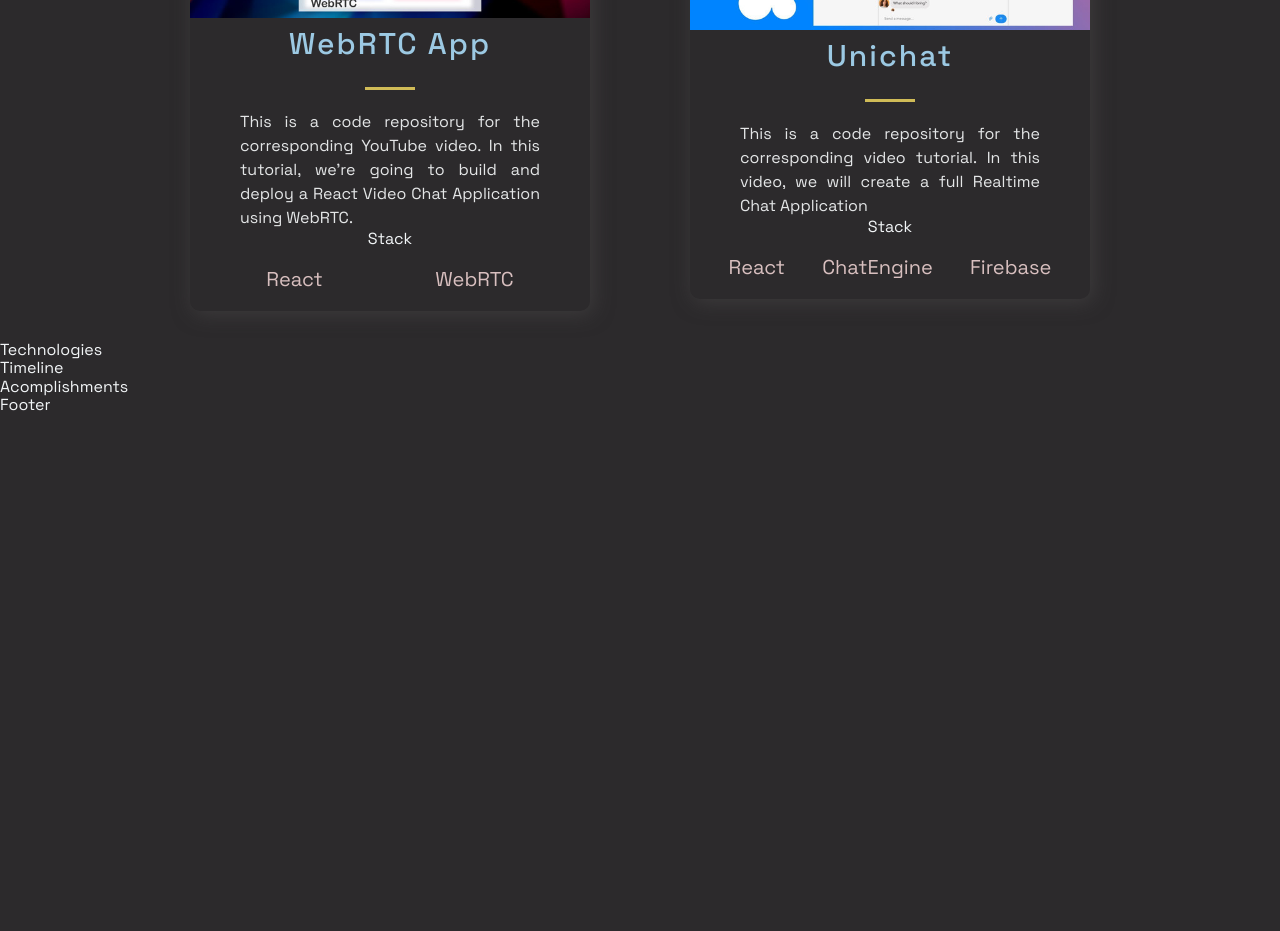
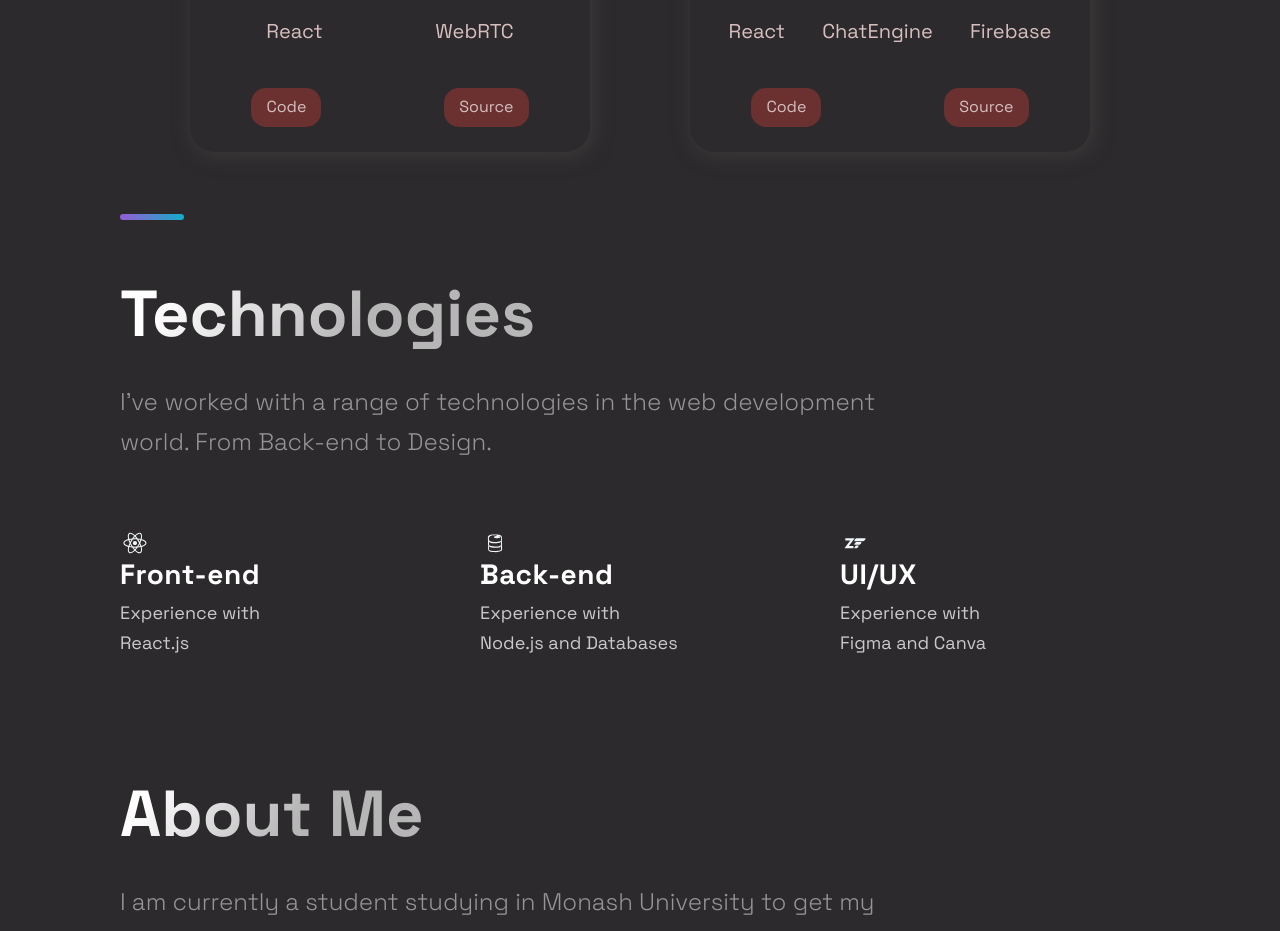
Before and after one commit to Daniel-Dewanto/react-portfolio, a Next.js app: page / in a window 1280 px wide. Shown: the part 1860-2791 px from the top of the page. Before the commit the page ends 2275 px from the top, so only its background shows below. Built offline with nearby package versions, Linux system fonts and the light colour scheme.

Commit message:
finished Technologies and Timeline Sectino

```diff
--- a/src/components/Projects/Projects.js
+++ b/src/components/Projects/Projects.js
@@ -3,6 +3,7 @@
 import { BlogCard, CardInfo, ExternalLinks, GridContainer, HeaderThree, Hr, Tag, TagList, TitleContent, UtilityList, Img } from './ProjectsStyles';
 import { Section, SectionDivider, SectionTitle } from '../../styles/GlobalComponents';
 import { projects } from '../../constants/constants';
+import { projectDescriptions } from '../../constants/constant_descriptions';
 
 
 
@@ -31,6 +32,10 @@
               ))}
             </TagList>
           </div>
+          <UtilityList>
+            <ExternalLinks href={visit}>Code</ExternalLinks>
+            <ExternalLinks href={source}>Source</ExternalLinks>
+          </UtilityList>
         </BlogCard>
       ))}
     </GridContainer>
--- a/src/components/Projects/ProjectsStyles.js
+++ b/src/components/Projects/ProjectsStyles.js
@@ -27,6 +27,7 @@
   box-shadow: 3px 3px 20px rgba(80, 78, 78, 0.5);
   text-align: center;
   width: 400px;
+  border-radius: 25px;
   @media ${(props) => props.theme.breakpoints.sm} {
     width: 100%;
   }
--- a/src/components/Technologies/Technologies.js
+++ b/src/components/Technologies/Technologies.js
@@ -4,9 +4,48 @@
 import { List, ListContainer, ListItem, ListParagraph, ListTitle } from './TechnologiesStyles';
 
 const Technologies = () =>  (
-  <div>
-    Technologies
-  </div>
+  <Section id = "tech">
+    <SectionDivider/>
+    <SectionTitle main>
+      Technologies
+    </SectionTitle>
+    <SectionText>
+      I've worked with a range of technologies in the web development world.
+      From Back-end to Design.
+    </SectionText>
+    <List>
+      <ListItem>
+        <DiReact size="3rem"/>
+        <ListContainer>
+          <ListTitle>Front-end</ListTitle>
+          <ListParagraph>
+            Experience with <br/>
+            React.js
+          </ListParagraph>
+        </ListContainer>
+      </ListItem>
+      <ListItem>
+        <DiFirebase size="3rem"/>
+        <ListContainer>
+          <ListTitle>Back-end</ListTitle>
+          <ListParagraph>
+            Experience with <br/>
+            Node.js and Databases
+          </ListParagraph>
+        </ListContainer>
+      </ListItem>
+      <ListItem>
+        <DiZend size="3rem"/>
+        <ListContainer>
+          <ListTitle>UI/UX</ListTitle>
+          <ListParagraph>
+            Experience with <br/>
+            Figma and Canva
+          </ListParagraph>
+        </ListContainer>
+      </ListItem>
+    </List>
+  </Section>
 );
 
 export default Technologies;
--- a/src/components/TimeLine/TimeLine.js
+++ b/src/components/TimeLine/TimeLine.js
@@ -7,45 +7,113 @@
 const TOTAL_CAROUSEL_COUNT = TimeLineData.length;
 
 const Timeline = () => {
-  // const [activeItem, setActiveItem] = useState(0);
-  // const carouselRef = useRef();
+  const [activeItem, setActiveItem] = useState(0);
+  const carouselRef = useRef();
 
-  // const scroll = (node, left) => {
-  //   return node.scrollTo({ left, behavior: 'smooth' });
-  // }
+  const scroll = (node, left) => {
+    return node.scrollTo({ left, behavior: 'smooth' });
+  }
 
-  // const handleClick = (e, i) => {
-  //   e.preventDefault();
+  const handleClick = (e, i) => {
+    e.preventDefault();
 
-  //   if (carouselRef.current) {
-  //     const scrollLeft = Math.floor(carouselRef.current.scrollWidth * 0.7 * (i / TimeLineData.length));
+    if (carouselRef.current) {
+      const scrollLeft = Math.floor(carouselRef.current.scrollWidth * 0.7 * (i / TimeLineData.length));
 
-  //     scroll(carouselRef.current, scrollLeft);
-  //   }
-  // }
+      scroll(carouselRef.current, scrollLeft);
+    }
+  }
 
-  // const handleScroll = () => {
-  //   if (carouselRef.current) {
-  //     const index = Math.round((carouselRef.current.scrollLeft / (carouselRef.current.scrollWidth * 0.7)) * TimeLineData.length);
+  const handleScroll = () => {
+    if (carouselRef.current) {
+      const index = Math.round((carouselRef.current.scrollLeft / (carouselRef.current.scrollWidth * 0.7)) * TimeLineData.length);
 
-  //     setActiveItem(index);
-  //   }
-  // }
+      setActiveItem(index);
+    }
+  }
 
   // // snap back to beginning of scroll when window is resized
   // // avoids a bug where content is covered up if coming from smaller screen
-  // useEffect(() => {
-  //   const handleResize = () => {
-  //     scroll(carouselRef.current, 0);
-  //   }
+  useEffect(() => {
+    const handleResize = () => {
+      scroll(carouselRef.current, 0);
+    }
 
-  //   window.addEventListener('resize', handleResize);
-  // }, []);
+    window.addEventListener('resize', handleResize);
+  }, []);
 
   return (
-    <div>
-      Timeline
-    </div>
+    <Section id="about">
+      <SectionTitle main>About Me</SectionTitle>
+      <SectionText>
+        I am currently a student studying in Monash University to get my Bachelor's Degree in Information Technology. I am very passionate in programming and web development in particular. This portfolio is aimed to highlight my progress.
+      </SectionText>
+      <CarouselContainer ref={carouselRef} onScroll={handleScroll}>
+        <>
+          {TimeLineData.map((item,index)=>(
+            <CarouselMobileScrollNode key = {index} final = {index === TOTAL_CAROUSEL_COUNT - 1}>
+              <CarouselItem
+                index={index}
+                id = {`carousel__item-${index}`}
+                active={activeItem}
+                onClick= {(e)=>handleClick(e,index)}
+              >
+                <CarouselItemTitle>
+                  {item.year}
+                  <CarouselItemImg
+                    width="208"
+                    height="6"
+                    viewBox="0 0 208 6"
+                    fill="none"
+                    xmlns="http://www.w3.org/2000/svg">
+                    <path
+                      fill-rule="evenodd"
+                      clip-rule="evenodd"
+                      d="M2.5 5.5C3.88071 5.5 5 4.38071 5 3V3.5L208 3.50002V2.50002L5 2.5V3C5 1.61929 3.88071 0.5 2.5 0.5C1.11929 0.5 0 1.61929 0 3C0 4.38071 1.11929 5.5 2.5 5.5Z"
+                      fill="url(#paint0_linear)"
+                      fill-opacity="0.33"
+                    />
+                    <defs>
+                      <linearGradient
+                        id="paint0_linear"
+                        x1="-4.30412e-10"
+                        y1="0.5"
+                        x2="208"
+                        y2="0.500295"
+                        gradientUnits="userSpaceOnUse">
+                        <stop stop-color="white" />
+                        <stop
+                          offset="0.79478"
+                          stop-color="white"
+                          stop-opacity="0"
+                        />
+                      </linearGradient>
+                    </defs>
+                  </CarouselItemImg>
+                </CarouselItemTitle>
+                <CarouselItemText>
+                  {item.text}
+                </CarouselItemText>
+              </CarouselItem>
+            </CarouselMobileScrollNode>
+          ))}
+        </>
+      </CarouselContainer>
+      <CarouselButtons>
+        {TimeLineData.map((item,index)=>(
+          <CarouselButton
+            key={index}
+            index= {index}
+            active = {activeItem}
+            onClick= {(e) => handleClick(e,index)}
+            type="button"
+          >
+            <CarouselButtonDot active={activeItem}/>
+          </CarouselButton>
+        ))}
+      </CarouselButtons>
+      <SectionDivider/>
+    </Section>
   );
 };
 
--- a/src/components/TimeLine/TimeLineStyles.js
+++ b/src/components/TimeLine/TimeLineStyles.js
@@ -3,7 +3,7 @@
 
 export const CarouselContainer = styled.ul`
   max-width: 1040px;
-  background: #0F1624;
+  background: hsl(320, 2%, 17%);
   padding: 0rem;
   list-style:none;
   display: flex;
@@ -19,9 +19,9 @@
 
   //remove scrollbar
   scrollbar-width: none;
-   &::-webkit-scrollbar {
-     display: none;
-   }
+  &::-webkit-scrollbar {
+    display: none;
+  }
 
   @media ${props => props.theme.breakpoints.sm} {
     overflow-x: scroll;
@@ -40,7 +40,7 @@
 `
 
 export const CarouselItem = styled.div`
-  background: #0F1624;
+  background: hsl(320, 2%, 17%);
   border-radius: 3px;
   max-width: 196px;
 
@@ -51,7 +51,7 @@
   @media ${props => props.theme.breakpoints.sm} {
     margin-left: 32px;
     min-width: 120px;
-    background: #0E131F;
+    background: hsl(320, 2%, 17%);
     padding: 4px;
     align-content: start;
     scroll-snap-align: start;
--- /dev/null
+++ b/src/constants/constant_descriptions.js
@@ -0,0 +1,9 @@
+export const projectDescriptions =[
+    {
+        title: "MERN Memories",
+        description: "Using React, Node.js, Express & MongoDB you'll learn how to build a Full Stack MERN Application - from start to finish. The App is called Memories and it is a simple social media app that allows users to post interesting events that happened in their lives.",
+    },
+    {
+        title: ""
+    }
+]
--- a/src/constants/constants.js
+++ b/src/constants/constants.js
@@ -1,7 +1,7 @@
 export const projects = [
   {
     title: 'MERN Memories',
-    description: "Using React, Node.js, Express & MongoDB you'll learn how to build a Full Stack MERN Application - from start to finish. The App is called Memories and it is a simple social media app that allows users to post interesting events that happened in their lives.",
+    description: "",
     image: '/images/1.png',
     tags: ['Mongo', 'Express', 'React', 'Node'],
     source: 'https://google.com',
@@ -10,7 +10,7 @@
   },
   {
     title: 'E-Commerce',
-    description:"While building it you're going to learn many advanced React & JavaScript topics, as well as how to use Stripe for card transactions. On top of that, at the end of the video, you will have this unique and complex webshop app that you will be able to add to your portfolio. And trust me, e-commerce applications are impressive.",
+    description:"",
     image: '/images/2.png',
     tags: ['React', 'JavaScript'],
     source: 'https://google.com',
@@ -19,7 +19,7 @@
   },
   {
     title: 'WebRTC App',
-    description: "This is a code repository for the corresponding YouTube video. In this tutorial, we're going to build and deploy a React Video Chat Application using WebRTC.",
+    description: "",
       image: '/images/3.jpg',
       tags: ['React', 'WebRTC'],
     source: 'https://google.com',
@@ -28,7 +28,7 @@
   },
   {
     title: 'Unichat',
-    description: "This is a code repository for the corresponding video tutorial. In this video, we will create a full Realtime Chat Application",
+    description: "",
     image: '/images/4.jpg',
     tags: ['React', 'ChatEngine', 'Firebase'],
     source: 'https://google.com',
```
Also changed, not shown: src/styles/GlobalComponents/index.js (+8 -3 lines).
